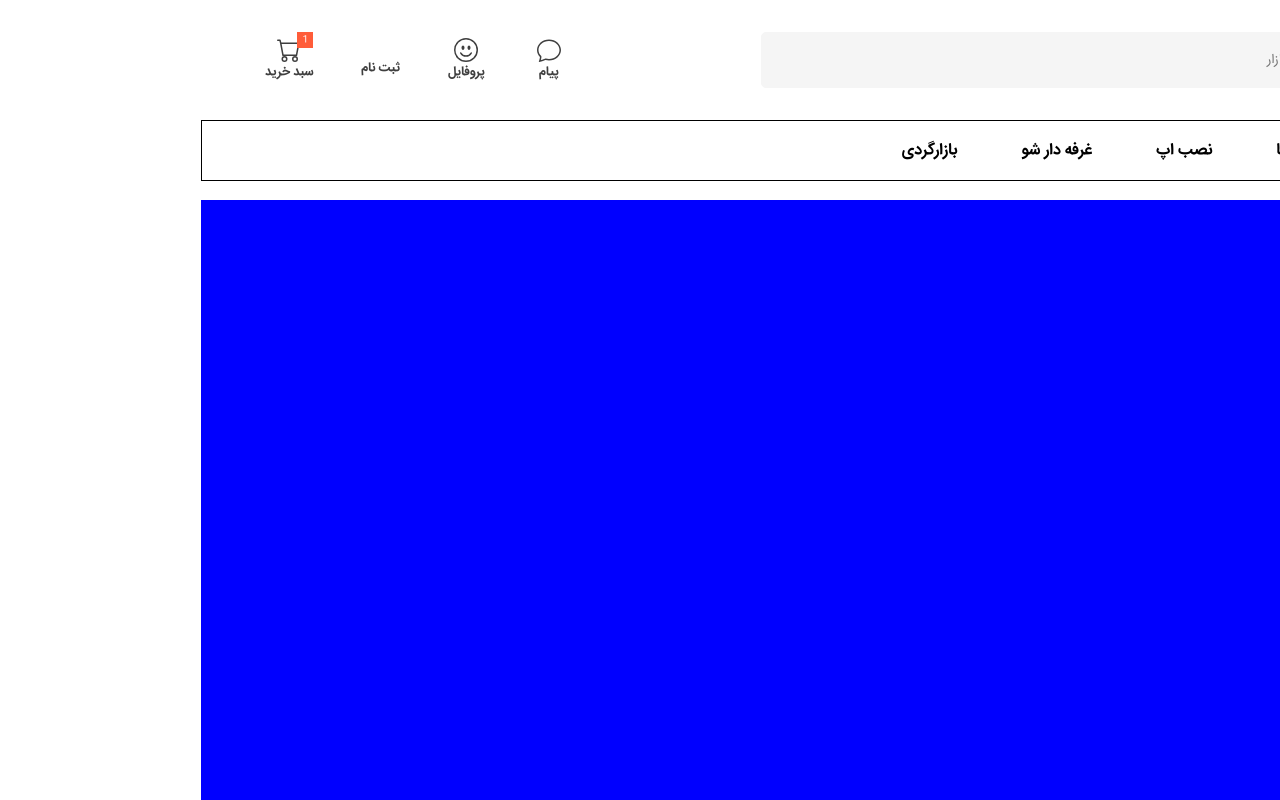
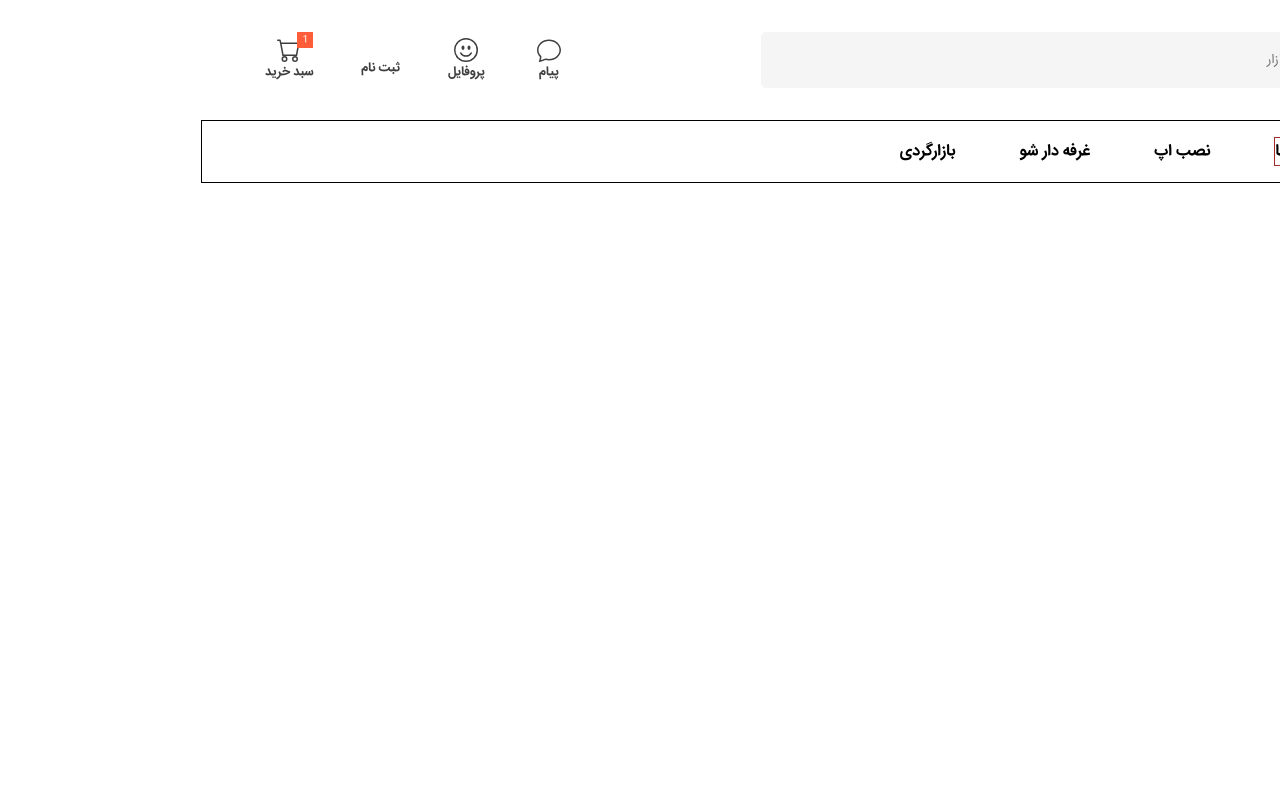
Before and after one commit to omidhldn/basalam_attempt, a React (Create React App) app: page / in a window 1280 px wide. Built offline with nearby package versions, Linux system fonts and the light colour scheme; grey boxes are pictures that could not be loaded; some icons are missing.

Commit message:
21-02-1402

```diff
--- a/src/App.css
+++ b/src/App.css
@@ -24,6 +24,7 @@ body {
 	box-sizing: border-box;
 }
 
+/*  */
 .row {
 	width: 100%;
 	height: 100%;
@@ -107,3 +108,4 @@ body {
 .col-12 {
 	width: 97.91666666666667%;
 }
+/*  */
--- a/src/component/layout/MegaMenu.js
+++ b/src/component/layout/MegaMenu.js
@@ -1,26 +1,24 @@
+import { useState } from "react";
 import classes from "./MegaMenu.module.css";
 import MegaMenuItems from "./MegaMenuItems";
 
 const MegaMenu = () => {
   return (
     <div className={`row ${classes.container}`}>
-      {/* <div className={`col-1`}><span>نصب اپ</span></div>
-      <div className={`col-1`}><span>غرفه و</span></div>
-      <div className={`col-1`}><span>بازار گردی</span></div>
-      <div className={`col-1`}><span>دستها</span></div>
-      <div className={`col-8`}><span>test</span></div> */}
       <div className={`col-12 `}>
         <ul>
-          <li>
-            <span className={classes['mega-menu']}>
+          <li className={classes["mega-menu"]}>
+            <span>
               <span className={classes.bars}>
-                <MegaMenuItems/>
                 <span></span>
                 <span></span>
                 <span></span>
               </span>
               <span>دسته بندی ها</span>
             </span>
+            <div className={`${classes['mega-menu-items']} col-12 `}>
+              <MegaMenuItems />
+            </div>
           </li>
           <li>
             <span>نصب اپ</span>
--- a/src/component/layout/MegaMenu.module.css
+++ b/src/component/layout/MegaMenu.module.css
@@ -14,11 +14,23 @@
 }
 
 .mega-menu {
-  display: flex;
+  position: relative;
+  border: 1px solid brown;
+}
+
+.mega-menu > span {
+	display: flex;
   flex-direction: row;
   justify-content: center;
   align-items: last baseline;
-  /* margin-bottom: 4px; */
+}
+
+.mega-menu-items {
+  display: none;
+}
+
+.mega-menu:hover .mega-menu-items {
+  display: block;
 }
 
 
@@ -30,9 +42,9 @@
 
 .bars span {
   border-top: 3px solid #3F3F3F;
-  border-radius: 1px;
+  border-radius: 5px;
   display: inline-block;
-  padding: 0px;
+  padding: 0.5px;
   width: 1rem;
   height: 1px;
 }
--- a/src/component/layout/MegaMenuItems.js
+++ b/src/component/layout/MegaMenuItems.js
@@ -3,7 +3,9 @@ import classes from './MegaMenuItems.module.css';
 const MegaMenuItems = () => {
 
   return(
-    <div className={classes.container}>Test</div>
+    <div className={`${classes.container} mega-menu-container`}>
+      <div className={classes['items']}>test</div>
+    </div>
   );
 };
 
--- a/src/component/layout/MegaMenuItems.module.css
+++ b/src/component/layout/MegaMenuItems.module.css
@@ -1,13 +1,18 @@
 .container {
-  /* width: 100vw; */
+  width: 100%;
   height: 75vh;
   background-color: blue;
+  /* position: relative; */
   position: absolute;
+  top: 4vh;
   right: 0;
   left: 0;
-  top: 25vh;
-  overflow-y: visible;
-  margin: 0;
-  border: none;
+  width: 100%;
+  border: 1px solid red;
+  padding-top: 1rem;
+  /* margin-top: -1.2rem; */
+}
+
+.items {
 
 }
```
